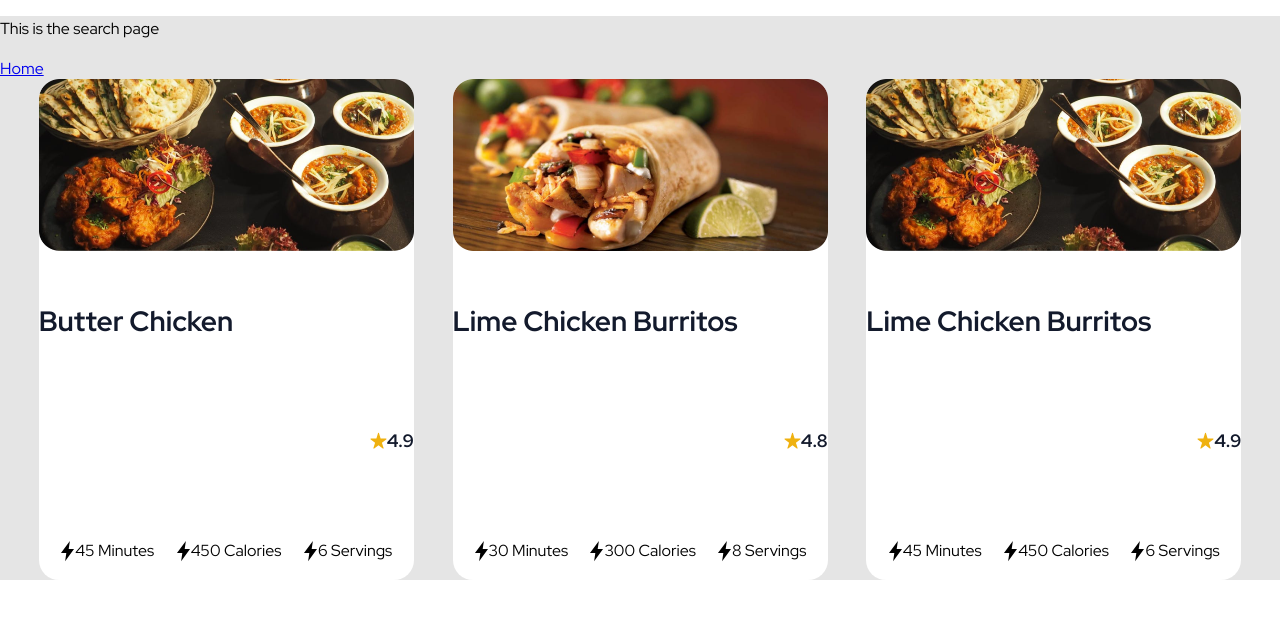
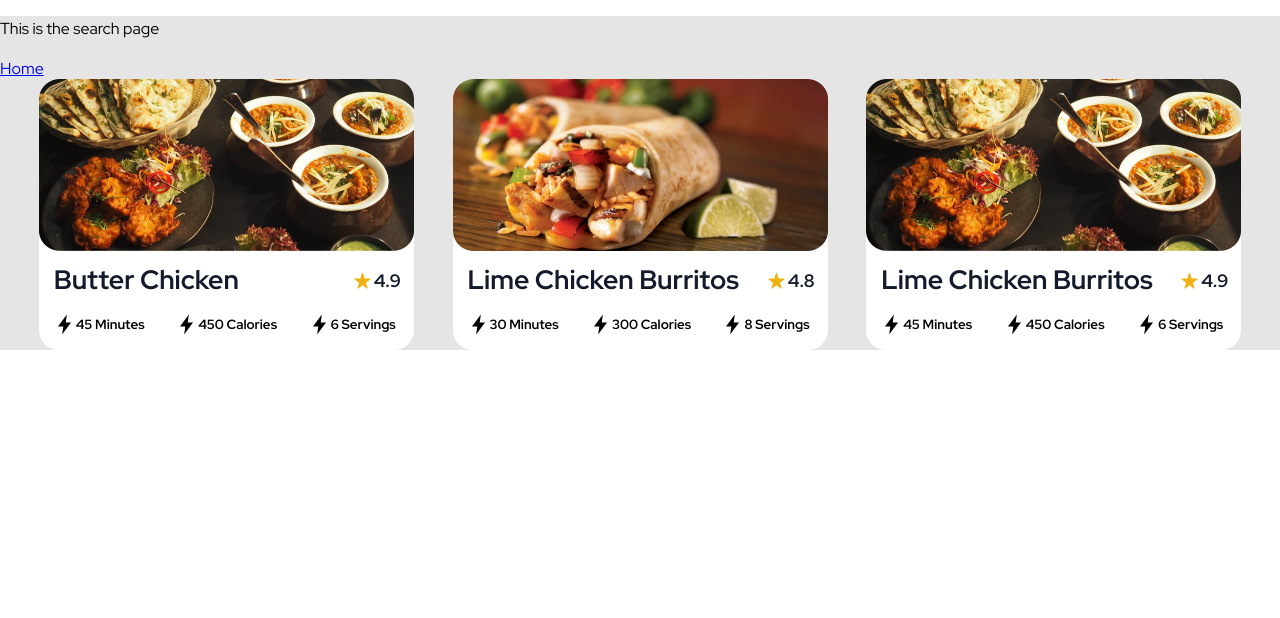
Before and after one commit to mkevinq/mealprep, a React (Create React App) app: page /search in a window 1280 px wide. Shown: the top 618 px of the page. Built offline with nearby package versions, Linux system fonts and the light colour scheme; no server answers.

Commit message:
Finished most css styling for recipe cards

```diff
--- a/src/Card.css
+++ b/src/Card.css
@@ -9,7 +9,21 @@
 .descriptor {
     display: flex;
     flex-direction: row;
-    justify-content: space-evenly;
+    justify-content: space-between;
+    align-items: center;
+    margin-bottom: 15px;
+}
+
+.descriptor_image {
+    margin-right: 4px;
+    max-height: 21px;
+}
+
+.descriptor_text {
+    font-size: 10pt;
+    font-weight: 700;
+    margin-top: 0px;
+    margin-bottom: 0px;
 }
 
 /*Describes the font for a recipe card*/
@@ -25,7 +39,9 @@
 #desc {
     display: flex;
     flex-direction: row;
-    justify-content: space-evenly;
+    justify-content: space-between;
+    margin-left: 18px;
+    margin-right: 18px;
 }
 
 #recipe_image {
@@ -33,12 +49,37 @@
     height: 172px;
 }
 
+#title {
+    display: flex;
+    flex-direction: row;
+    align-items: baseline;
+    margin: 0px;
+    padding-bottom: 0px;
+}
+
 #recipe_title {
-    font-size: 20;
+    font-size: 20pt;
+    line-height: 24px;
+    margin-top: 12px;
+    margin-bottom: 22px;
+    margin-left: 15px;
 }
 
 #rating {
     display: flex;
     flex-direction: row;
-    justify-content: right;
+    align-items: center;
+    margin-left: auto;
+    margin-right: 13px;
 }
+
+#rating_image {
+    max-height: 21px;
+    max-height: 17px;
+    padding-right: 3px;
+}
+
+#rating_num {
+    margin-top: 0px;
+    margin-bottom: 0px;
+}
--- a/src/Card.jsx
+++ b/src/Card.jsx
@@ -12,22 +12,22 @@ function Card(props) {
             <div id='title'>
                 <h5 id='recipe_title'>{props.title}</h5>
                 <div id='rating'>
-                    <img src={star}></img>
-                    <h6>{props.rating}</h6>
+                    <img id='rating_image' src={star}></img>
+                    <h6 id='rating_num'>{props.rating}</h6>
                 </div>
             </div>
             <div id='desc'>
                 <div className='descriptor'>
-                    <img src={alarm_clock}></img>
-                    <p>{props.time} Minutes</p>
+                    <img className='descriptor_image' src={alarm_clock}></img>
+                    <p className='descriptor_text'>{props.time} Minutes</p>
                 </div>
                 <div className='descriptor'>
-                    <img src={lightning_bolt}></img>
-                    <p>{props.calories} Calories</p>
+                    <img className='descriptor_image' src={lightning_bolt}></img>
+                    <p className='descriptor_text'>{props.calories} Calories</p>
                 </div>
                 <div className='descriptor'>
-                    <img src={person}></img>
-                    <p>{props.servings} Servings</p>
+                    <img className='descriptor_image' src={person}></img>
+                    <p className='descriptor_text'>{props.servings} Servings</p>
                 </div>
             </div>
         </div>
```
